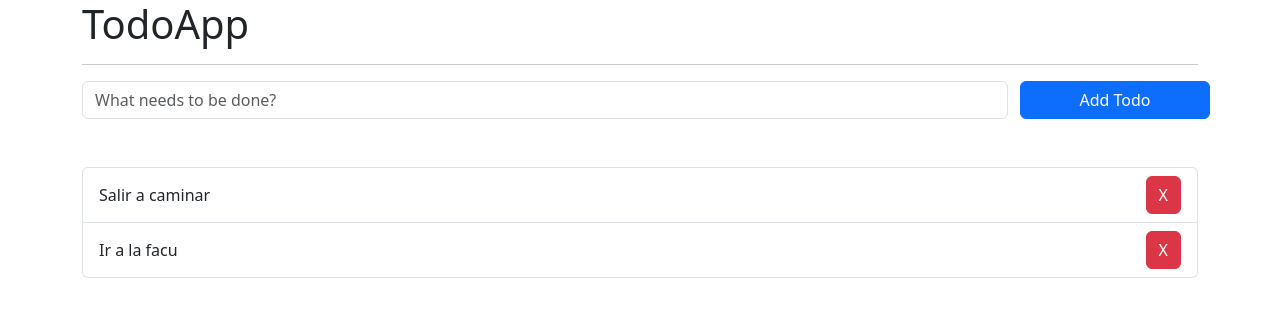
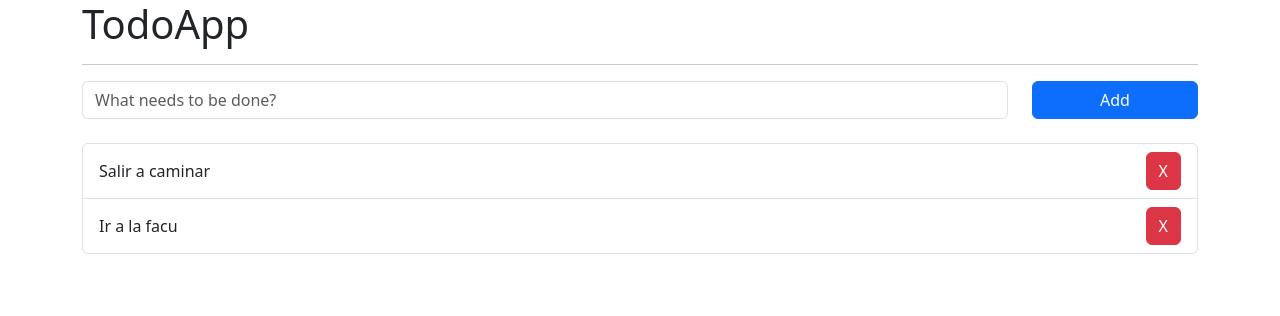
Before and after one commit to abrilBjarano/React.Reducer.Tutorial, a React (Vite) app: page / in a window 1280 px wide. Shown: the top 316 px of the page. Built offline with nearby package versions, Linux system fonts and the light colour scheme.

Commit message:
🧑‍🎨 Fixed btn size within a row class

```diff
--- a/src/TodoApp.jsx
+++ b/src/TodoApp.jsx
@@ -23,7 +23,7 @@ export const TodoApp = () => {
          <h1>TodoApp</h1>
          <hr />
 
-         <div className="row mb-5 mt-2">
+         <div className="row mb-4">
 
             <form className="col-10">
                <input
@@ -32,13 +32,16 @@ export const TodoApp = () => {
                   placeholder="What needs to be done?"/>
             </form>
 
-            <button
-               type="submit"
-               className="col-2 btn btn-primary">
-               Add Todo
-            </button>
+            <div className="col-2 d-grid">
+               <button
+                  type="submit"
+                  className="btn btn-primary">
+                     Add
+               </button>
+            </div>
 
          </div>
+
 
          <ul className="list-group">
             { todos.map( todo => (
@@ -50,7 +53,6 @@ export const TodoApp = () => {
                </li>
             ))}
          </ul>
-
       </>
    )
 }
```
